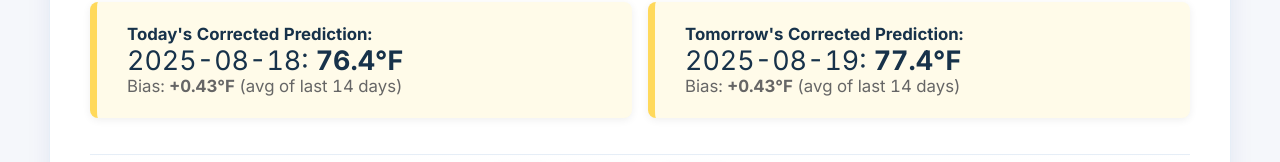
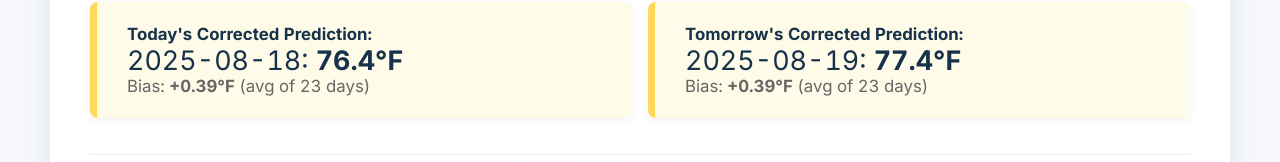
Before and after one commit to hwaheed13/nws-forecast-logger, a plain HTML site: page index.html in a window 1280 px wide. Shown: the part 285-447 px from the top of the page. Drawn offline with nearby package versions, Linux system fonts and the light colour scheme.

Commit message:
Update index.html

```diff
--- a/index.html
+++ b/index.html
@@ -333,7 +333,7 @@
 }
 
     /* ---------------- Corrected predictions (today + tomorrow) ---------------- */
-    function calcBiases(lastN=14){
+    function calcBiases(){
       const biasList=[], dayMap={};
       allRows.forEach(r=>{
         const d=r.forecast_or_actual==="actual"?r.cli_date:r.target_date;
@@ -356,7 +356,7 @@
         });
         if(lastFc) biasList.push(actualHigh-Number(lastFc.predicted_high));
       });
-      return biasList.slice(-lastN);
+     return biasList;
     }
 
     function updateCorrectionBoxes(){
@@ -385,12 +385,12 @@
       document.getElementById("correctionBoxToday").innerHTML =
         `<b>Today's Corrected Prediction:</b><br>
          <span style="font-size:1.6em;">${today}: <b>${todayPred==null?"–":todayPred.toFixed(1)+"°F"}</b></span><br>
-         <span style="color:#666;">Bias: <b>${biasTxt}°F</b> (avg of last ${biasList.length} days)</span>`;
+         <span style="color:#666;">Bias: <b>${biasTxt}°F</b> (avg of ${biasList.length} days)</span>`;
 
       document.getElementById("correctionBoxTomorrow").innerHTML =
         `<b>Tomorrow's Corrected Prediction:</b><br>
          <span style="font-size:1.6em;">${tomorrow}: <b>${tomorrowPred==null?"–":tomorrowPred.toFixed(1)+"°F"}</b></span><br>
-         <span style="color:#666;">Bias: <b>${biasTxt}°F</b> (avg of last ${biasList.length} days)</span>`;
+         <span style="color:#666;">Bias: <b>${biasTxt}°F</b> (avg of ${biasList.length} days)</span>`;
     }
 
     /* ---------------- Stats ---------------- */
```
